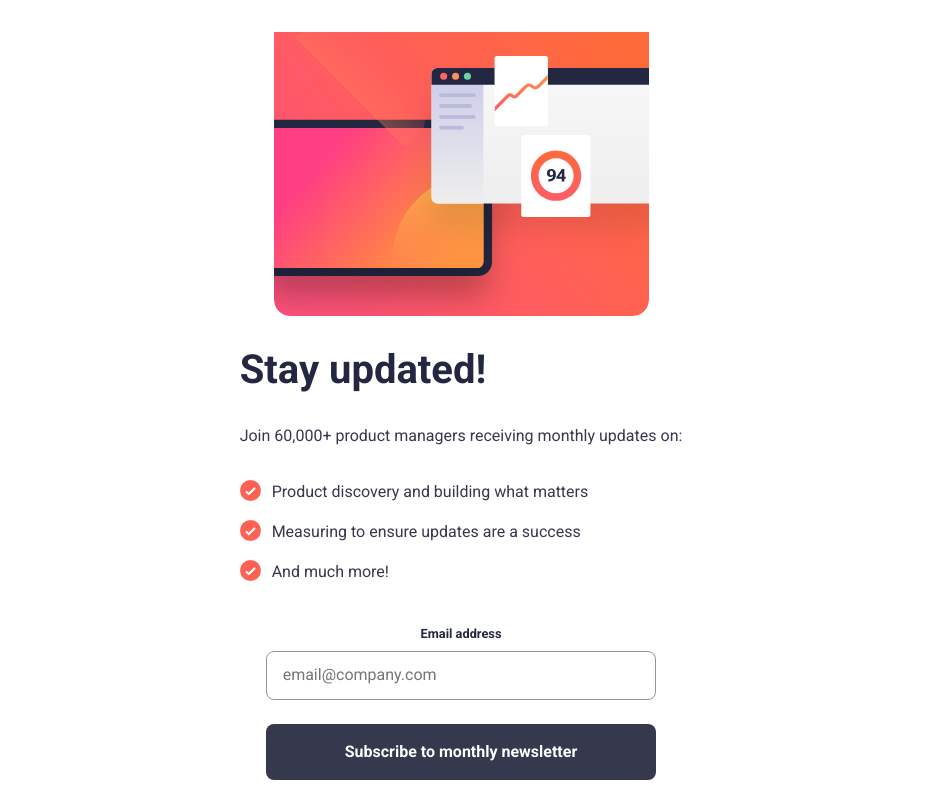
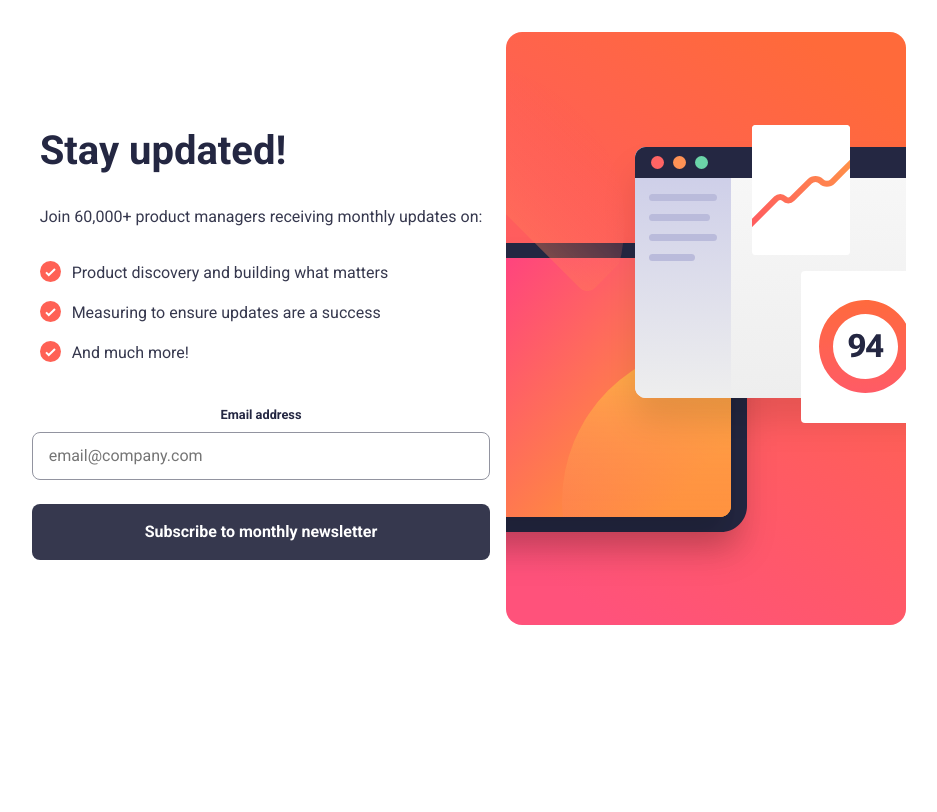
Before and after one commit to sclingan/newsletter-sign-up, a React (Vite) app: page / in a window 1280 px wide. Shown: the whole page, without its empty margins (179-1116 px from the left). Built offline with nearby package versions, Linux system fonts and the light colour scheme.

Commit message:
Adding desktop layout

```diff
--- a/src/App.css
+++ b/src/App.css
@@ -145,15 +145,18 @@ button:hover {
 }
 
 @media (min-width: 50rem) {
+  main {
+    display: grid;
+    grid-template-columns: auto auto;
+  }
+  header {
+    grid-column: 2;
+    grid-row: 1/2;
+  }
   form {
     display: flex;
     flex-direction: column;
     align-items: center;
-  }
-  input[type=email] {
-    min-width: 33%;
-  }
-  button {
-    min-width: 33%;
+    grid-column: 1;
   }
 }/*# sourceMappingURL=App.css.map */
--- a/src/App.scss
+++ b/src/App.scss
@@ -125,17 +125,28 @@ button:hover {
 
 @media(min-width: 50rem) {
 
+  main {
+    display: grid;
+    grid-template-columns: auto auto;
+  }
+
+  header {
+    grid-column: 2;
+    grid-row: 1/2;
+  }
+
   form {
     display: flex;
     flex-direction: column;
     align-items: center;
+    grid-column: 1;
   }
 
   input[type='email'] {
-    min-width: 33%;
+    // min-width: 33%;
   }
 
   button {
-     min-width: 33%;
+    //  min-width: 33%;
   }
 }
--- a/src/App.tsx
+++ b/src/App.tsx
@@ -11,9 +11,11 @@ function App() {
       <main>
         <Header />
         <h1 className='sr-only'>Newsletter sign up</h1>
+        <div>
         <Section />
         <Form />
         {/* <Success /> */}
+        </div>
     </main>
   )
 }
--- a/src/form.tsx
+++ b/src/form.tsx
@@ -4,7 +4,7 @@ import { useState } from 'react';
 function Form() {
 
     const [email, setEmail] = useState('');
-
+        // Find correct type for e: event
     function showInput(e: any) {
         e.preventDefault();
         console.log(email);
@@ -13,6 +13,8 @@ function Form() {
         const regex = /(([^<>()\[\]\\.,;:\s@"]+(\.[^<>()\[\]\\.,;:\s@"]+)*)|(".+"))@[*[a-zA-Z0-9-]+.[a-zA-Z0-9-.]+]*/;
         const answer : boolean = regex.test(email);
         console.log(answer);
+        // on success open success.tsx
+        // on error, set error states, show active error states
     }
 
     return(
--- a/src/header.tsx
+++ b/src/header.tsx
@@ -1,10 +1,12 @@
+import mobile from '../public/images/illustration-sign-up-mobile.svg';
+import desktop from '../public/images/illustration-sign-up-desktop.svg';
 
 function Header() {
     return(
     <header>
         <picture>
-            {/* <source media='(min-width: 50rem)' srcSet='../public/images/illustration-sign-up-mobile.svg' /> */}
-            {/* <source media='(max-width: 50rem)' srcSet='../public/images/illustration-sign-up-desktop.svg' /> */}
+            <source media='(min-width: 50rem)' srcSet={desktop} />
+            <source media='(max-width: 50rem)' srcSet={mobile} />
             <img src='../public/images/illustration-sign-up-mobile.svg'></img>
         </picture>
     </header>
```
Also changed, not shown: 1 other file (tests, documents, lock files or other folders).
